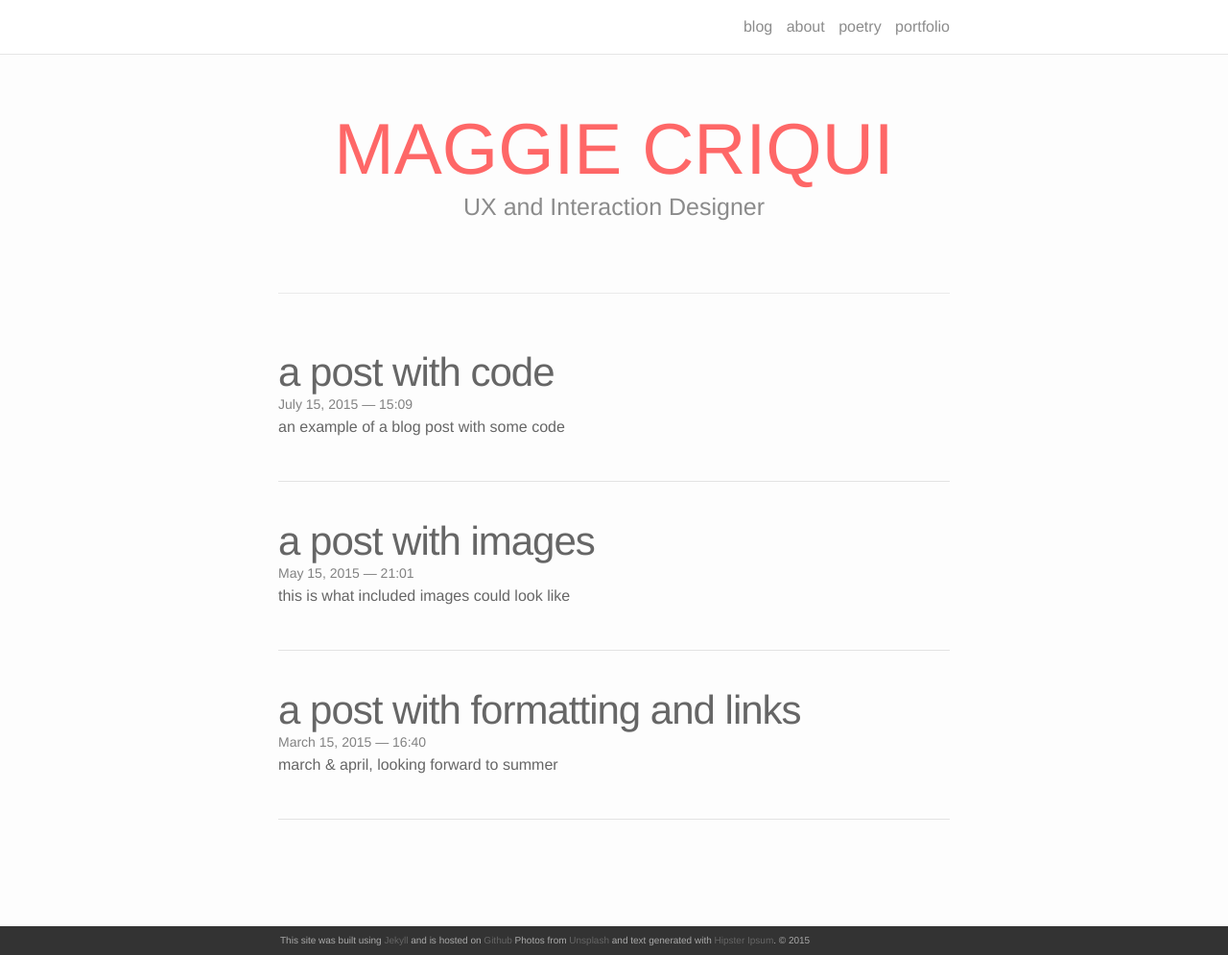
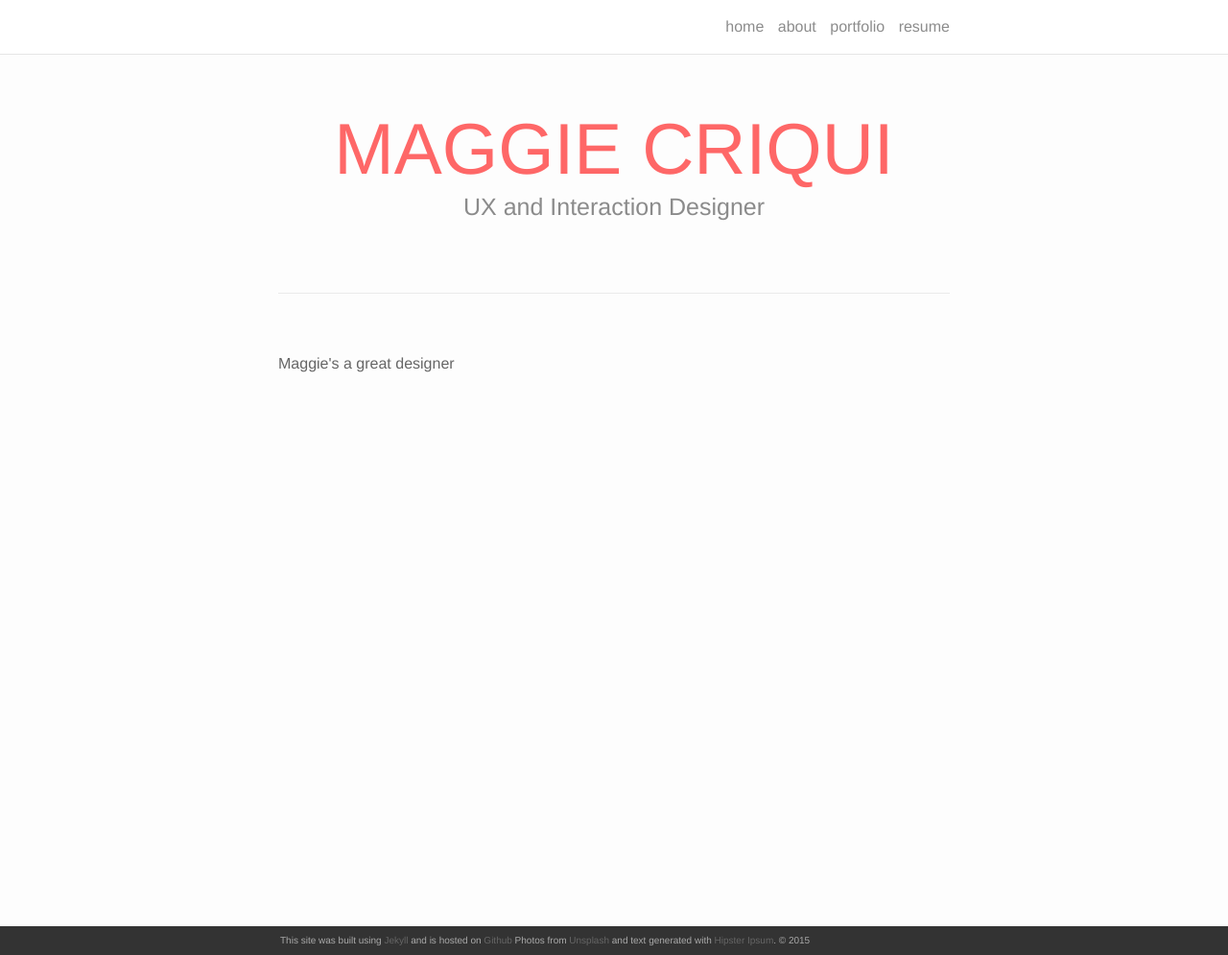
Before and after one commit to mcriqui/mcriqui.github.io, a Jekyll site: the page built from index.html, in a window 1280 px wide and 995 px high. Shown: the whole window at 96% size. Built offline with Jekyll 4.4.1, drawn with Linux system fonts in a browser that asks for light colours; nearby versions of some CDN libraries; the list of posts is cut into pages by our own code.

Commit message:
modified structure and added license

```diff
--- a/_config.yml
+++ b/_config.yml
@@ -14,14 +14,11 @@ markdown: kramdown
 highlighter: pygments
 
 # Pagination
-paginate: 15
-paginate_path: "/portfolio/page:num/"
+# paginate: 15
+# paginate_path: "/portfolio/page:num/"
 
 
-# collections:
-#   portfolio:
-#     output: true
-#     permalink: /portfolio/:path/
-#   poetry:
-#     output: true
-#     permalink: /poetry/:path/
+collections:
+  portfolio:
+    output: true
+    permalink: /portfolio/:path/
--- a/_includes/header.html
+++ b/_includes/header.html
@@ -5,8 +5,8 @@
     <nav class="site-nav">
 
       <div class="trigger">
-        <!-- {{ site.title }} instead of blog -->
-        <a class="page-link" href="{{ site.baseurl }}/">blog</a>
+
+        <a class="page-link" href="{{ site.baseurl }}/">home</a>
 
         {% for page in site.pages %}
           {% if page.title %}
--- a/_posts/2015-03-15-title.markdown
+++ /dev/null
@@ -1,28 +0,0 @@
----
-layout: post
-title:  a post with formatting and links
-date:   2015-03-15 16:40:16
-description: march & april, looking forward to summer
----
-Jean shorts raw denim Vice normcore, art party High Life PBR skateboard stumptown vinyl kitsch. Four loko meh 8-bit, tousled banh mi tilde forage Schlitz dreamcatcher twee 3 wolf moon. Chambray asymmetrical paleo salvia, sartorial umami four loko master cleanse drinking vinegar brunch. <a href="https://www.pinterest.com" target="blank">Pinterest</a> DIY authentic Schlitz, hoodie Intelligentsia butcher trust fund brunch shabby chic Kickstarter forage flexitarian. Direct trade <a href="https://en.wikipedia.org/wiki/Cold-pressed_juice" target="blank">cold-pressed</a> meggings stumptown plaid, pop-up taxidermy. Hoodie XOXO fingerstache scenester Echo Park. Plaid ugh Wes Anderson, freegan pug selvage fanny pack leggings pickled food truck DIY irony Banksy.
-
-#### Hipster list
-<ul>
-	<li>brunch</li>
-	<li>fixie</li>
-	<li>raybans</li>
-	<li>messenger bag</li>
-</ul>
-
-Hoodie Thundercats retro, tote bag 8-bit Godard craft beer gastropub. Truffaut Tumblr taxidermy, raw denim Kickstarter sartorial dreamcatcher. Quinoa chambray slow-carb salvia readymade, bicycle rights 90's yr typewriter selfies letterpress cardigan vegan.
-
-<hr>
-<br/>
-Pug heirloom High Life vinyl swag, single-origin coffee four dollar toast taxidermy reprehenderit fap distillery master cleanse locavore. Est anim sapiente leggings Brooklyn ea. Thundercats locavore excepteur veniam eiusmod. Raw denim Truffaut Schlitz, migas sapiente Portland VHS twee Bushwick Marfa typewriter retro id keytar.
-
-<blockquote>
-	We do not grow absolutely, chronologically. We grow sometimes in one dimension, and not in another, unevenly. We grow partially. We are relative. We are mature in one realm, childish in another.
-	—Anais Nin
-</blockquote>
-
-Fap aliqua qui, scenester pug Echo Park polaroid irony shabby chic ex cardigan church-key Odd Future accusamus. Blog stumptown sartorial squid, gastropub duis aesthetic Truffaut vero. Pinterest tilde twee, odio mumblecore jean shorts lumbersexual.
--- a/_posts/2015-05-15-title.markdown
+++ /dev/null
@@ -1,30 +0,0 @@
----
-layout: post
-title:  a post with images
-date: 2015-05-15 21:01:00
-description: this is what included images could look like
----
-Jean shorts raw denim Vice normcore, art party High Life PBR skateboard stumptown vinyl kitsch. Fingerstache four loko meh 8-bit, tousled banh mi tilde forage Schlitz dreamcatcher twee 3 wolf moon. Chambray asymmetrical paleo salvia, sartorial umami four loko master cleanse drinking vinegar brunch.
-
-<div class="img_row">
-	<img class="col three" src="/img/9.jpg">
-</div>
-<div class="img_row">
-	<img class="col three" src="{{ site.baseurl }}/img/9.jpg">
-</div>
-<div class="col three caption">
-	A simple, elegant caption looks good between image rows, after each row, or doesn't have to be there at all.
-</div>
-<div class="img_row">
-	<img class="col two" src="/img/8.jpg">
-	<img class="col one" src="/img/10.jpg">
-</div>
-
-Slow-carb four dollar toast Helvetica pop-up. Kale chips next level literally trust fund Pitchfork. Jean shorts Pinterest beard, farm-to-table irony craft beer swag tofu 8-bit Banksy. Quinoa forage fanny pack, pug hashtag Echo Park heirloom Schlitz tote bag artisan Neutra mumblecore 90's shabby chic raw denim.
-
-
-<div class="img_row">
-	<img class="col one" src="/img/11.jpg">
-	<img class="col one" src="/img/12.jpg">
-	<img class="col one" src="/img/7.jpg">
-</div>
--- a/_posts/2015-07-15-title.markdown
+++ /dev/null
@@ -1,33 +0,0 @@
----
-layout: post
-title: a post with code
-date: 2015-07-15 15:09:00
-description: an example of a blog post with some code
----
-This theme implements a built-in Jekyll feature, the use of Pygments, for sytanx highlighting. It supports more than 100 languages. This example is in C++. All you have to do is wrap your code in a liquid tag:
-{% raw  %}
-{% highlight c++ %}  <br/> code code code <br/> {% endhighlight %}{% endraw %}
-
-Produces something like this:
-
-{% highlight c++ %}
-
-int main(int argc, char const *argv[])
-{
-	string myString;
-
-	cout << "input a string: ";
-	getline(cin, myString);
-	int length = myString.length();
-
-	char charArray = new char * [length];
-
-	charArray = myString;
-	for(int i = 0; i < length; ++i){
-		cout << charArray[i] << " ";
-	}
-
-	return 0;
-}
-
-{% endhighlight %}
--- a/index.html
+++ b/index.html
@@ -11,14 +11,4 @@ layout: default
 </div>
 
 
-<ul class="post-list">
-    {% for post in paginator.posts %}
-      <li>
-        <h2><a class="post-title" href="{{ post.url | prepend: site.baseurl }}">{{ post.title }}</a></h2>
-        <p class="post-meta">{{ post.date | date: '%B %-d, %Y — %H:%M' }}</p>
-        <p>{{ post.description }}</p>
-        <br/>
-        <hr/>
-      </li>
-    {% endfor %}
-</ul>
+<p>Maggie's a great designer</p>
```
Also changed, not shown: _poetry/2015-05-05-emperor.markdown (deleted, +0 -25 lines), _poetry/2015-07-06-soliloquy.markdown (deleted, +0 -48 lines), _poetry/2015-08-06-fantasy.markdown (deleted, +0 -29 lines), poetry.md (deleted, +0 -15 lines), resume.md (added, +7 -0 lines), 1 other file.
